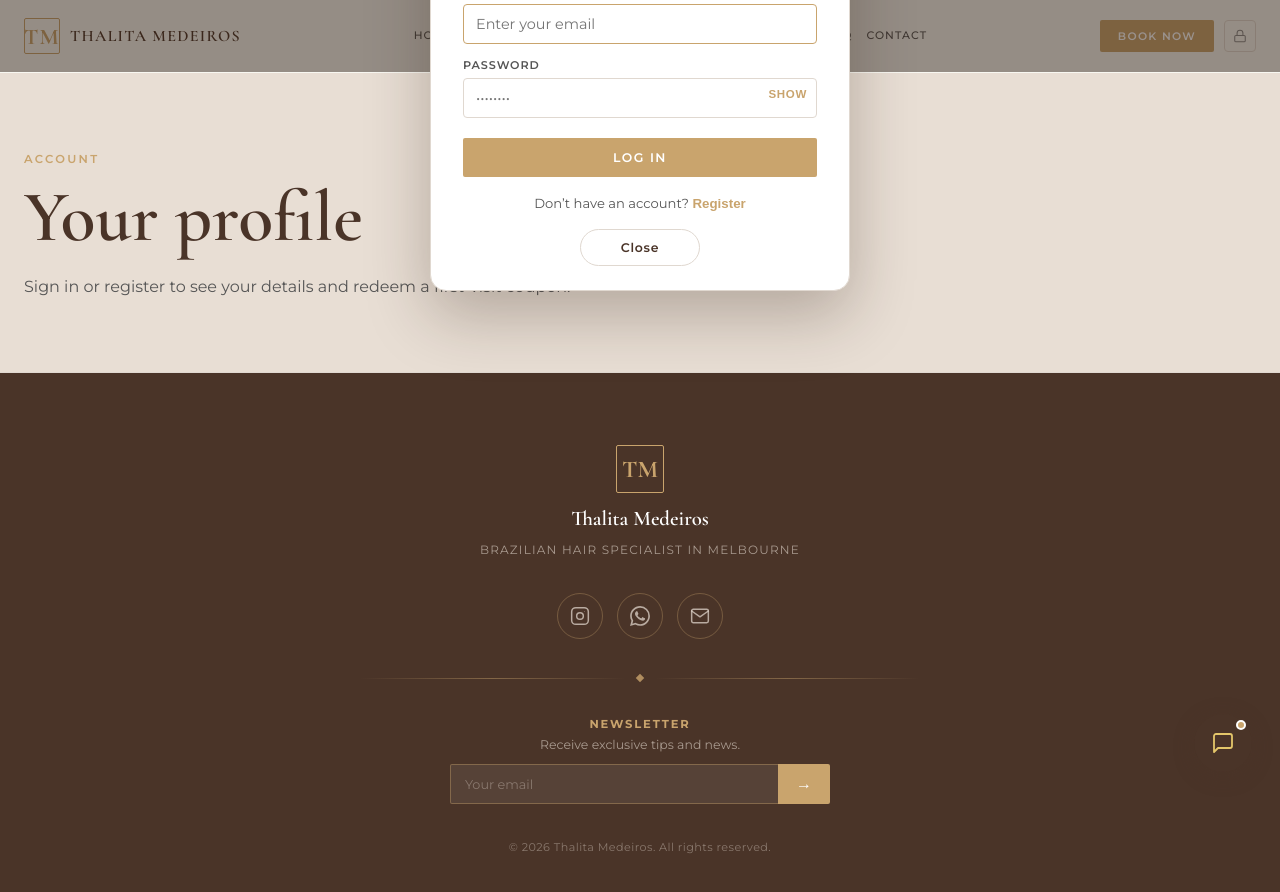
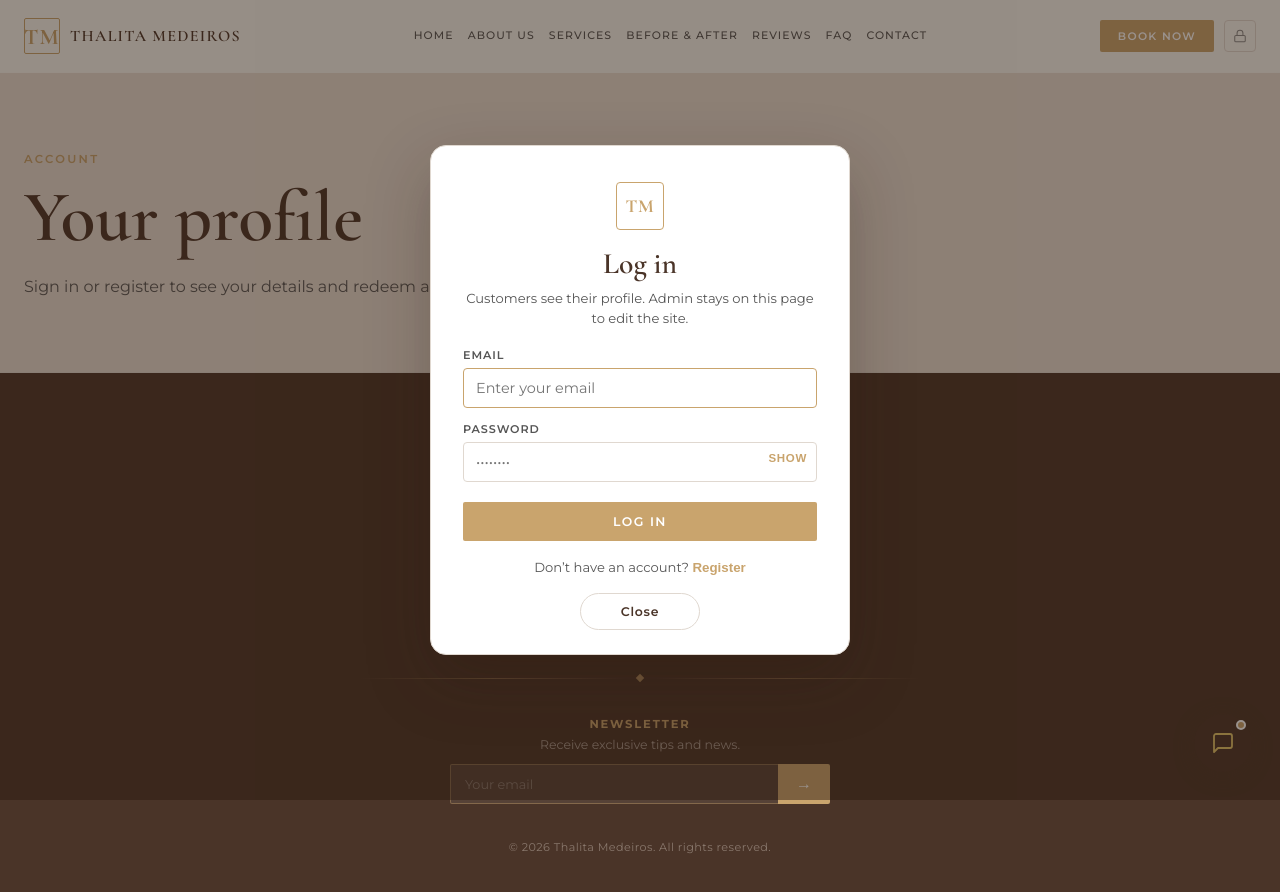
Before and after one commit to Marlon-do-RH/TM-Beauty, a React (Vite) app in the folder client/: page /profile in a window 1280 px wide. Shown: the top 892 px of the page. Built offline with nearby package versions, Linux system fonts and the light colour scheme.

Commit message:
Center the login popup on the viewport
Render the auth overlay on document.body so the navbar blur no longer
traps position:fixed, and zoom the card from the center of the screen.

Co-authored-by: Marlon-do-RH <Marlon-do-RH@users.noreply.github.com>

```diff
--- a/client/src/components/AdminLoginModal.jsx
+++ b/client/src/components/AdminLoginModal.jsx
@@ -1,9 +1,10 @@
 import { useEffect, useState } from 'react'
+import { createPortal } from 'react-dom'
 import { useNavigate } from 'react-router-dom'
 import { useSession } from '../context/AdminAuth'
 import styles from './AdminLoginModal.module.css'
 
-export default function AdminLoginModal({ origin, onClose }) {
+export default function AdminLoginModal({ onClose }) {
   const { login, register } = useSession()
   const navigate = useNavigate()
   const [mode, setMode] = useState('login')
@@ -41,15 +42,12 @@ export default function AdminLoginModal({ origin, onClose }) {
     }
   }
 
-  const ox = origin?.x ?? 90
-  const oy = origin?.y ?? 6
   const isRegister = mode === 'register'
 
-  return (
+  return createPortal(
     <div className={styles.overlay} onClick={onClose} role="presentation">
       <div
         className={styles.card}
-        style={{ '--ox': `${ox}%`, '--oy': `${oy}%` }}
         onClick={e => e.stopPropagation()}
         role="dialog"
         aria-modal="true"
@@ -131,6 +129,7 @@ export default function AdminLoginModal({ origin, onClose }) {
           Close
         </button>
       </div>
-    </div>
+    </div>,
+    document.body,
   )
 }
--- a/client/src/components/AdminLoginModal.module.css
+++ b/client/src/components/AdminLoginModal.module.css
@@ -1,7 +1,7 @@
 .overlay {
   position: fixed;
   inset: 0;
-  z-index: 400;
+  z-index: 4000;
   background: rgba(42, 26, 16, 0.48);
   display: flex;
   align-items: center;
@@ -14,12 +14,13 @@
   position: relative;
   width: 100%;
   max-width: 420px;
+  margin: auto;
   background: var(--white);
   border: 1px solid var(--border);
   border-radius: 16px;
   padding: 36px 32px 24px;
   box-shadow: 0 24px 64px rgba(42, 26, 16, 0.28);
-  transform-origin: var(--ox, 90%) var(--oy, 6%);
+  transform-origin: center center;
   animation: zoomIn 0.32s cubic-bezier(0.22, 1, 0.36, 1);
   text-align: center;
 }
--- a/client/src/components/CouponModal.jsx
+++ b/client/src/components/CouponModal.jsx
@@ -1,3 +1,4 @@
+import { createPortal } from 'react-dom'
 import { useNavigate } from 'react-router-dom'
 import { useSession } from '../context/AdminAuth'
 import styles from './CouponModal.module.css'
@@ -19,7 +20,7 @@ export default function CouponModal({ onClose }) {
     }
   }
 
-  return (
+  return createPortal(
     <div className={styles.overlay} onClick={onClose} role="presentation">
       <div className={styles.card} onClick={e => e.stopPropagation()} role="dialog" aria-modal="true" aria-labelledby="coupon-title">
         <p className={styles.eyebrow}>Welcome gift</p>
@@ -33,6 +34,7 @@ export default function CouponModal({ onClose }) {
           <button type="button" className={styles.later} onClick={onClose}>Later</button>
         </div>
       </div>
-    </div>
+    </div>,
+    document.body,
   )
 }
--- a/client/src/components/CouponModal.module.css
+++ b/client/src/components/CouponModal.module.css
@@ -1,7 +1,7 @@
 .overlay {
   position: fixed;
   inset: 0;
-  z-index: 420;
+  z-index: 4000;
   background: rgba(42, 26, 16, 0.48);
   display: flex;
   align-items: center;
--- a/client/src/components/Navbar.jsx
+++ b/client/src/components/Navbar.jsx
@@ -15,7 +15,6 @@ export default function Navbar() {
   const [loginOpen, setLoginOpen] = useState(false)
   const [chipOpen, setChipOpen] = useState(false)
   const [accountOpen, setAccountOpen] = useState(false)
-  const [origin, setOrigin] = useState({ x: 90, y: 6 })
   const lockRef = useRef(null)
   const location = useLocation()
 
@@ -43,21 +42,10 @@ export default function Navbar() {
 
   useEffect(() => {
     if (loginRequested && !isAdmin && !isCustomer) {
-      setOrigin(originFromLock())
       setLoginOpen(true)
       clearLoginRequest()
     }
   }, [loginRequested, isAdmin, isCustomer, clearLoginRequest])
-
-  const originFromLock = () => {
-    const el = lockRef.current
-    if (!el) return { x: 90, y: 6 }
-    const r = el.getBoundingClientRect()
-    return {
-      x: ((r.left + r.width / 2) / window.innerWidth) * 100,
-      y: ((r.top + r.height / 2) / window.innerHeight) * 100,
-    }
-  }
 
   const onAccountClick = () => {
     if (isAdmin) {
@@ -68,13 +56,13 @@ export default function Navbar() {
       setAccountOpen(v => !v)
       return
     }
-    setOrigin(originFromLock())
     setLoginOpen(true)
   }
 
   const signedIn = isAdmin || isCustomer
 
   return (
+    <>
     <nav className={`${styles.nav} ${scrolled ? styles.scrolled : ''}`}>
       <div className={styles.inner}>
         <Link to="/" className={styles.brand}>
@@ -152,9 +140,10 @@ export default function Navbar() {
         </button>
       </div>
 
+    </nav>
       {loginOpen && !signedIn && (
-        <AdminLoginModal origin={origin} onClose={() => setLoginOpen(false)} />
+        <AdminLoginModal onClose={() => setLoginOpen(false)} />
       )}
-    </nav>
+    </>
   )
 }
```
